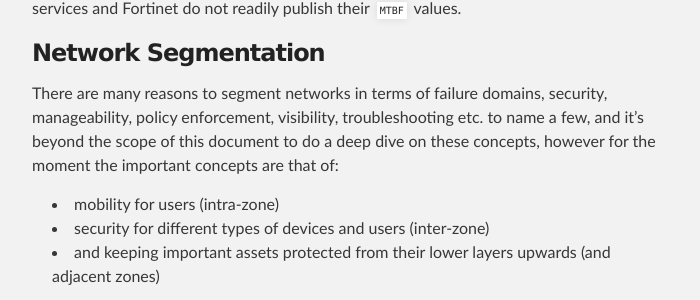
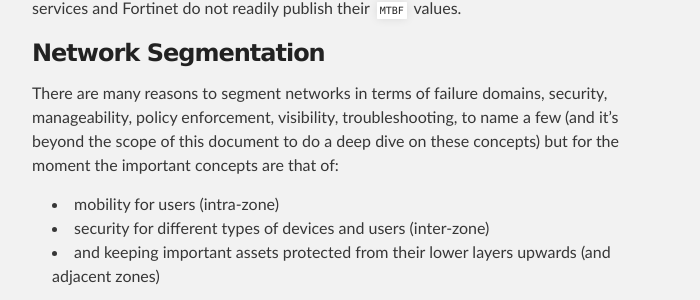
Before and after one commit to podomere/ond, a Jekyll site: the page built from ond-00001/ond-00001.md, in a window 1280 px wide and 900 px high, scrolled down 4766 px. Shown: the part 177-477 px from the top of the window, without its empty margins (288-988 px from the left). Built offline with Jekyll 4.4.1, drawn with Linux system fonts in a browser that asks for light colours.

Commit message:
Network segmentation

```diff
--- a/ond-00001/ond-00001.md
+++ b/ond-00001/ond-00001.md
@@ -64,7 +64,7 @@ So the lesson here is that components and devices will and do fail, and when the
 
 ### Network Segmentation
 
-There are many reasons to segment networks in terms of failure domains, security, manageability, policy enforcement, visibility, troubleshooting etc. to name a few, and it's beyond the scope of this document to do a deep dive on these concepts, however for the moment the important concepts are that of:
+There are many reasons to segment networks in terms of failure domains, security, manageability, policy enforcement, visibility, troubleshooting, to name a few (and it's beyond the scope of this document to do a deep dive on these concepts) but for the moment the important concepts are that of:
 
 * mobility for users (intra-zone)
 * security for different types of devices and users (inter-zone)
```
